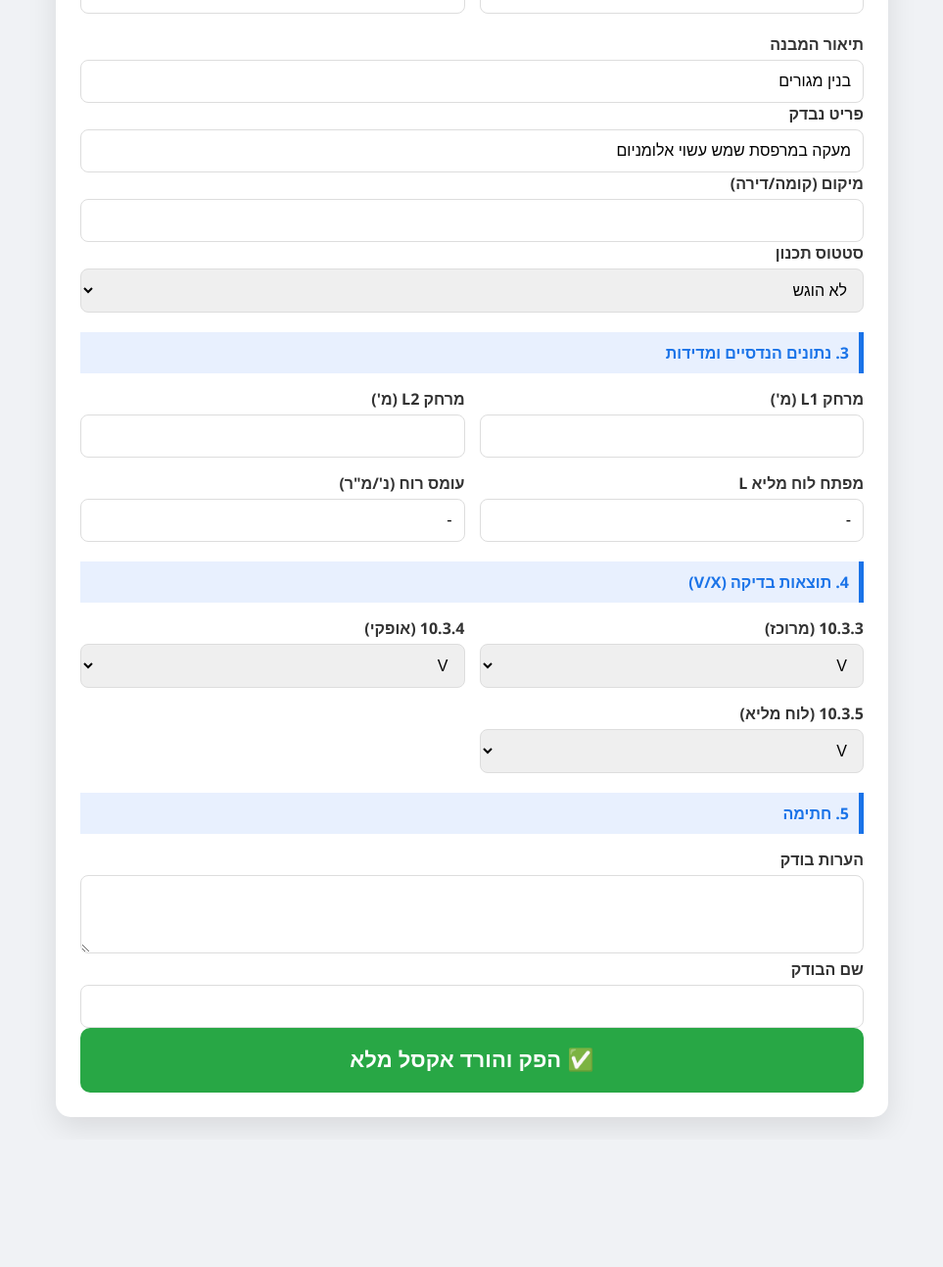
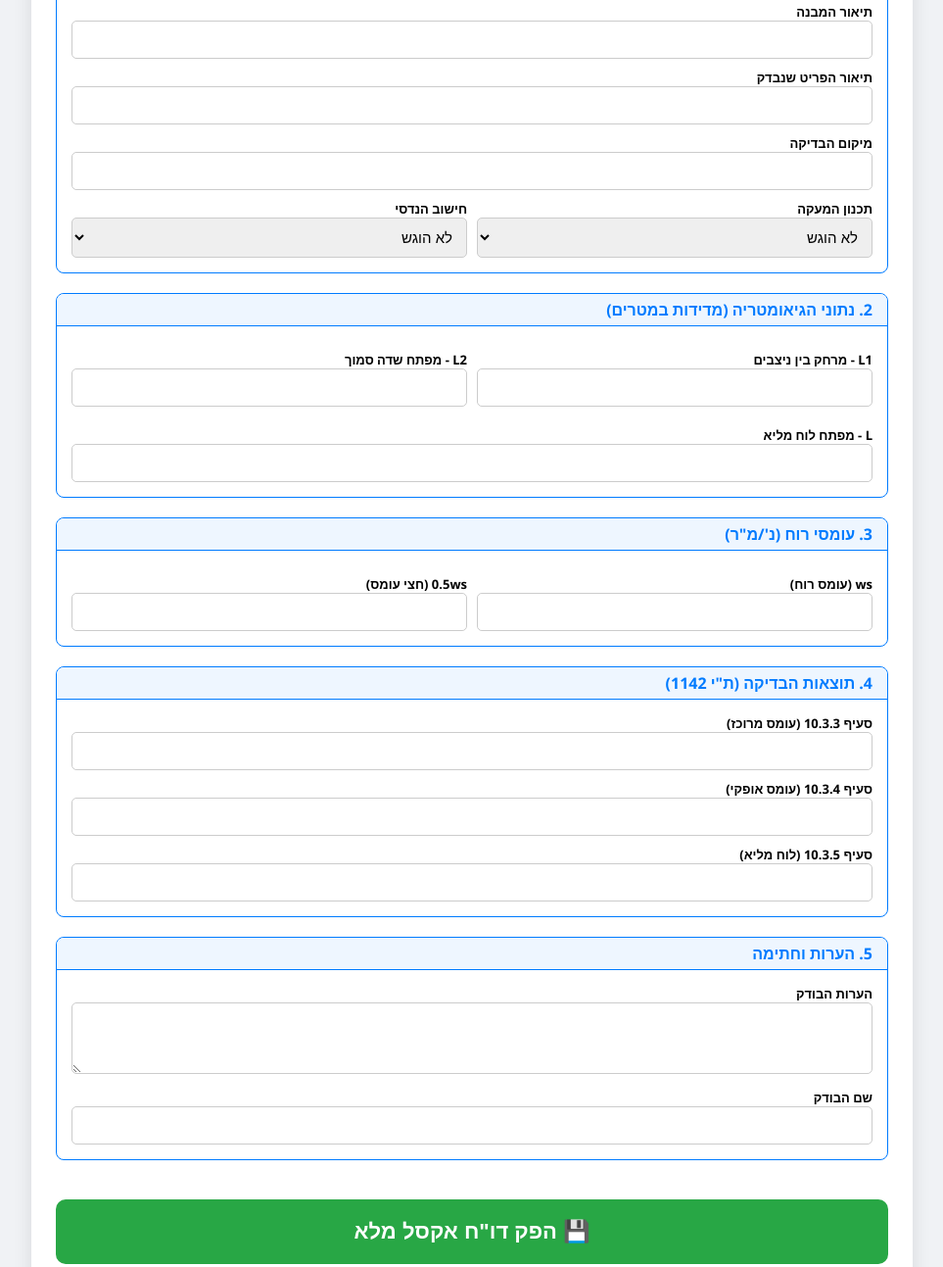
Before and after one commit to amiraharonsystem-cloud/railing-calculator., a website: page public/index.html in a window 1280 px wide. Shown: the part 537-1830 px from the top of the page at 98% size, without its empty margins (158-1121 px from the left). Before the commit the page ends 1700 px from the top, so only its background shows below. Drawn offline with Linux system fonts and the light colour scheme.

Commit message:
Update index.html

```diff
--- a/public/index.html
+++ b/public/index.html
@@ -3,72 +3,88 @@
 <head>
     <meta charset="UTF-8">
     <meta name="viewport" content="width=device-width, initial-scale=1.0">
-    <title>מערכת דוחות מעקה - הכל</title>
+    <title>מערכת הפקת דוחות מעקה - הכל כלול</title>
     <style>
-        body { font-family: 'Segoe UI', sans-serif; background: #f0f2f5; padding: 15px; direction: rtl; }
-        .form-box { max-width: 800px; margin: auto; background: white; padding: 25px; border-radius: 15px; box-shadow: 0 10px 30px rgba(0,0,0,0.1); }
-        h2 { background: #1a73e8; color: white; padding: 15px; text-align: center; border-radius: 10px; margin: -25px -25px 25px -25px; }
-        .grid { display: grid; grid-template-columns: 1fr 1fr; gap: 15px; margin-bottom: 20px; }
-        label { display: block; font-weight: bold; margin-bottom: 5px; color: #333; }
-        input, select, textarea { width: 100%; padding: 12px; border: 1px solid #ddd; border-radius: 8px; font-size: 16px; box-sizing: border-box; }
-        .section-h { background: #e8f0fe; padding: 10px; font-weight: bold; color: #1a73e8; margin: 20px 0 15px 0; border-right: 5px solid #1a73e8; }
-        button { width: 100%; padding: 20px; background: #28a745; color: white; border: none; border-radius: 10px; font-size: 22px; cursor: pointer; font-weight: bold; transition: 0.3s; }
-        button:hover { background: #218838; }
+        body { font-family: 'Segoe UI', sans-serif; background: #f0f2f5; padding: 10px; direction: rtl; }
+        .form-card { max-width: 850px; margin: auto; background: white; padding: 25px; border-radius: 12px; box-shadow: 0 5px 20px rgba(0,0,0,0.1); }
+        .section { border: 1px solid #007bff; padding: 15px; border-radius: 8px; margin-bottom: 20px; background: #fff; }
+        .section-title { font-weight: bold; color: #007bff; background: #eef6ff; padding: 5px 15px; margin: -15px -15px 15px -15px; border-radius: 8px 8px 0 0; display: block; border-bottom: 1px solid #007bff; }
+        .grid { display: grid; grid-template-columns: 1fr 1fr; gap: 10px; }
+        label { display: block; margin-top: 10px; font-weight: bold; font-size: 13px; }
+        input, select, textarea { width: 100%; padding: 10px; border: 1px solid #ccc; border-radius: 5px; box-sizing: border-box; font-size: 15px; }
+        button { width: 100%; padding: 20px; background: #28a745; color: white; border: none; border-radius: 10px; font-size: 22px; font-weight: bold; cursor: pointer; margin-top: 20px; }
+        .tech-info { font-style: italic; color: #666; font-size: 12px; }
     </style>
 </head>
 <body>
 
-<div class="form-box">
-    <h2>דו"ח בדיקת מעקה מלא</h2>
+<div class="form-card">
+    <h2 style="text-align:center;">תעודת בדיקת מעקה - הזנה מלאה</h2>
 
-    <div class="section-h">1. פרטים כלליים</div>
+    <div class="section">
+        <span class="section-title">פרטי כותרת</span>
         <div class="grid">
             <div><label>תאריך בדיקה</label><input type="date" id="testDate"></div>
             <div><label>קוד פרויקט</label><input type="text" id="projectId"></div>
+            <div style="grid-column: span 2;"><label>שם האתר</label><input type="text" id="siteName"></div>
         </div>
-    <label>שם האתר (רחוב ומספר)</label><input type="text" id="siteName">
-    <label>כתובת מלאה</label><input type="text" id="siteAddress">
+    </div>
 
-    <div class="section-h">2. פרטי לקוח ותיאור</div>
+    <div class="section">
+        <span class="section-title">1. פרטי הלקוח וזיהוי ההזמנה</span>
         <div class="grid">
             <div><label>שם המזמין</label><input type="text" id="clientName"></div>
             <div><label>נציג המזמין</label><input type="text" id="clientRep"></div>
         </div>
-    <label>תיאור המבנה</label><input type="text" id="structure" value="בנין מגורים">
-    <label>פריט נבדק</label><input type="text" id="itemDesc" value="מעקה במרפסת שמש עשוי אלומניום">
-    <label>מיקום (קומה/דירה)</label><input type="text" id="location">
-    <label>סטטוס תכנון</label>
-    <select id="planningStatus"><option>לא הוגש</option><option>הוגש</option></select>
-
-    <div class="section-h">3. נתונים הנדסיים ומדידות</div>
+        <label>כתובת האתר</label><input type="text" id="siteAddress">
+        <label>תיאור המבנה</label><input type="text" id="structure">
+        <label>תיאור הפריט שנבדק</label><input type="text" id="itemDesc">
+        <label>מיקום הבדיקה</label><input type="text" id="location">
         <div class="grid">
-        <div><label>מרחק L1 (מ')</label><input type="text" id="L1"></div>
-        <div><label>מרחק L2 (מ')</label><input type="text" id="L2"></div>
-        <div><label>מפתח לוח מליא L</label><input type="text" id="L_fill" value="-"></div>
-        <div><label>עומס רוח (נ'/מ"ר)</label><input type="text" id="windLoad" value="-"></div>
+            <div><label>תכנון המעקה</label><select id="planningStatus"><option>לא הוגש</option><option>הוגש</option></select></div>
+            <div><label>חישוב הנדסי</label><select id="calculationStatus"><option>לא הוגש</option><option>הוגש</option></select></div>
+        </div>
     </div>
 
-    <div class="section-h">4. תוצאות בדיקה (V/X)</div>
+    <div class="section">
+        <span class="section-title">2. נתוני הגיאומטריה (מדידות במטרים)</span>
         <div class="grid">
-        <div><label>10.3.3 (מרוכז)</label><select id="check1033"><option>V</option><option>X</option><option>N/A</option></select></div>
-        <div><label>10.3.4 (אופקי)</label><select id="check1034"><option>V</option><option>X</option><option>N/A</option></select></div>
-        <div><label>10.3.5 (לוח מליא)</label><select id="check1035"><option>V</option><option>X</option><option>N/A</option></select></div>
+            <div><label>L1 - מרחק בין ניצבים</label><input type="text" id="L1"></div>
+            <div><label>L2 - מפתח שדה סמוך</label><input type="text" id="L2"></div>
+            <div style="grid-column: span 2;"><label>L - מפתח לוח מליא</label><input type="text" id="L_fill"></div>
+        </div>
     </div>
 
-    <div class="section-h">5. חתימה</div>
-    <label>הערות בודק</label><textarea id="comments" rows="3"></textarea>
+    <div class="section">
+        <span class="section-title">3. עומסי רוח (נ'/מ"ר)</span>
+        <div class="grid">
+            <div><label>ws (עומס רוח)</label><input type="text" id="ws"></div>
+            <div><label>0.5ws (חצי עומס)</label><input type="text" id="halfWs"></div>
+        </div>
+    </div>
+
+    <div class="section">
+        <span class="section-title">4. תוצאות הבדיקה (ת"י 1142)</span>
+        <label>סעיף 10.3.3 (עומס מרוכז)</label><input type="text" id="res1033">
+        <label>סעיף 10.3.4 (עומס אופקי)</label><input type="text" id="res1034">
+        <label>סעיף 10.3.5 (לוח מליא)</label><input type="text" id="res1035">
+    </div>
+
+    <div class="section">
+        <span class="section-title">5. הערות וחתימה</span>
+        <label>הערות הבודק</label><textarea id="comments" rows="3"></textarea>
         <label>שם הבודק</label><input type="text" id="inspectorName">
+    </div>
 
-    <button onclick="generate()">✅ הפק והורד אקסל מלא</button>
+    <button onclick="generate()">💾 הפק דו"ח אקסל מלא</button>
 </div>
 
 <script>
     async function generate() {
         const data = {};
         document.querySelectorAll('input, select, textarea').forEach(el => data[el.id] = el.value);
-
         const btn = document.querySelector('button');
-        btn.innerText = "יוצר קובץ..."; btn.disabled = true;
+        btn.innerText = "מעבד נתונים..."; btn.disabled = true;
 
         try {
             const response = await fetch('/generate-excel', {
@@ -76,7 +92,6 @@
                 headers: { 'Content-Type': 'application/json' },
                 body: JSON.stringify(data)
             });
-
             if (response.ok) {
                 const blob = await response.blob();
                 const url = window.URL.createObjectURL(blob);
@@ -84,9 +99,9 @@
                 a.href = url;
                 a.download = `Report_${data.projectId}.xlsx`;
                 a.click();
-            } else { alert("שגיאה בהפקה. וודא שהקובץ template.xlsx קיים בשרת."); }
-        } catch (e) { alert("תקלה בחיבור."); }
-        btn.innerText = "✅ הפק והורד אקסל מלא"; btn.disabled = false;
+            } else { alert("תקלה: וודא שקובץ template.xlsx נמצא ב-GitHub"); }
+        } catch (e) { alert("שגיאה בחיבור"); }
+        btn.innerText = "💾 הפק דו"ח אקסל מלא"; btn.disabled = false;
     }
 </script>
 </body>
```
Lines whose indentation alone changed are shown as unchanged.
